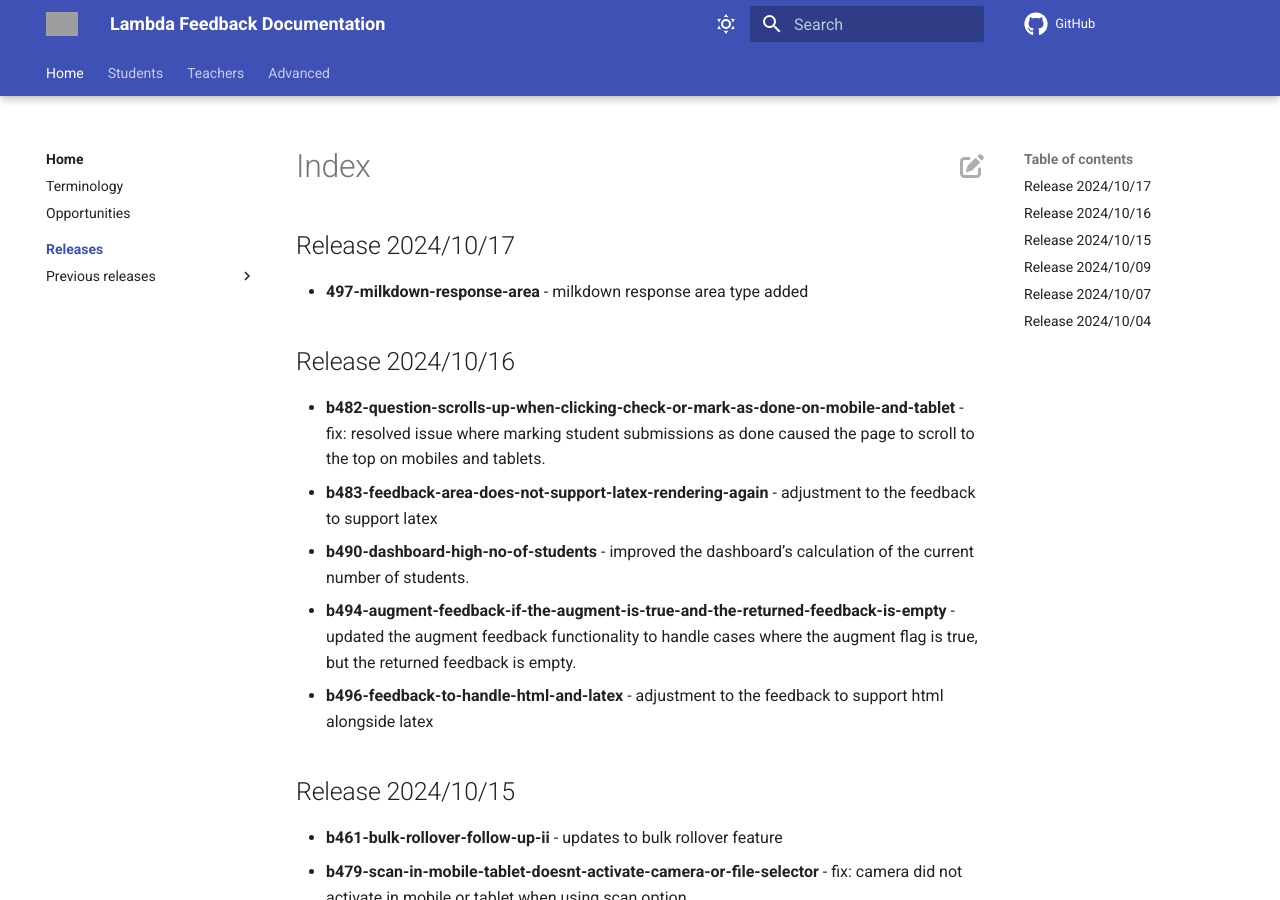
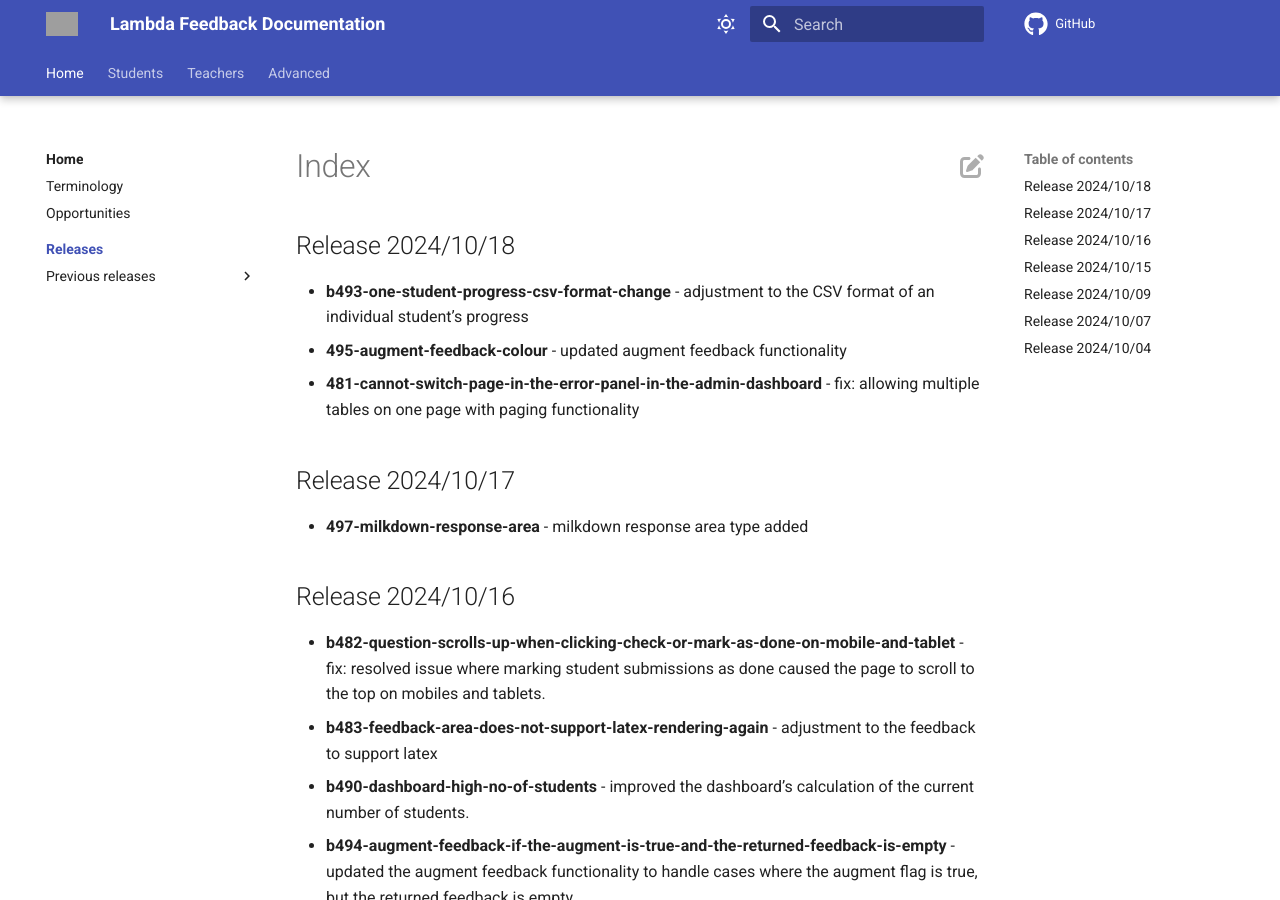
Before and after one commit to lambda-feedback/user-documentation, an MkDocs documentation site: the page built from docs/releases/index.md, in a window 1280 px wide and 900 px high. Built offline with MkDocs 1.6.1 and Material for MkDocs 9.7.7, drawn with Linux system fonts in a browser that asks for light colours; comment, search, counter and statistics services are not loaded; grey boxes are pictures that could not be loaded.

Commit message:
Release 2024/10/18 added

```diff
--- a/docs/releases/index.md
+++ b/docs/releases/index.md
@@ -1,3 +1,9 @@
+## Release 2024/10/18
+
+- **b493-one-student-progress-csv-format-change** - adjustment to the CSV format of an individual student’s progress
+- **495-augment-feedback-colour** - updated augment feedback functionality
+- **481-cannot-switch-page-in-the-error-panel-in-the-admin-dashboard** - fix: allowing multiple tables on one page with paging functionality
+
 ## Release 2024/10/17
 
 - **497-milkdown-response-area** - milkdown response area type added
```
